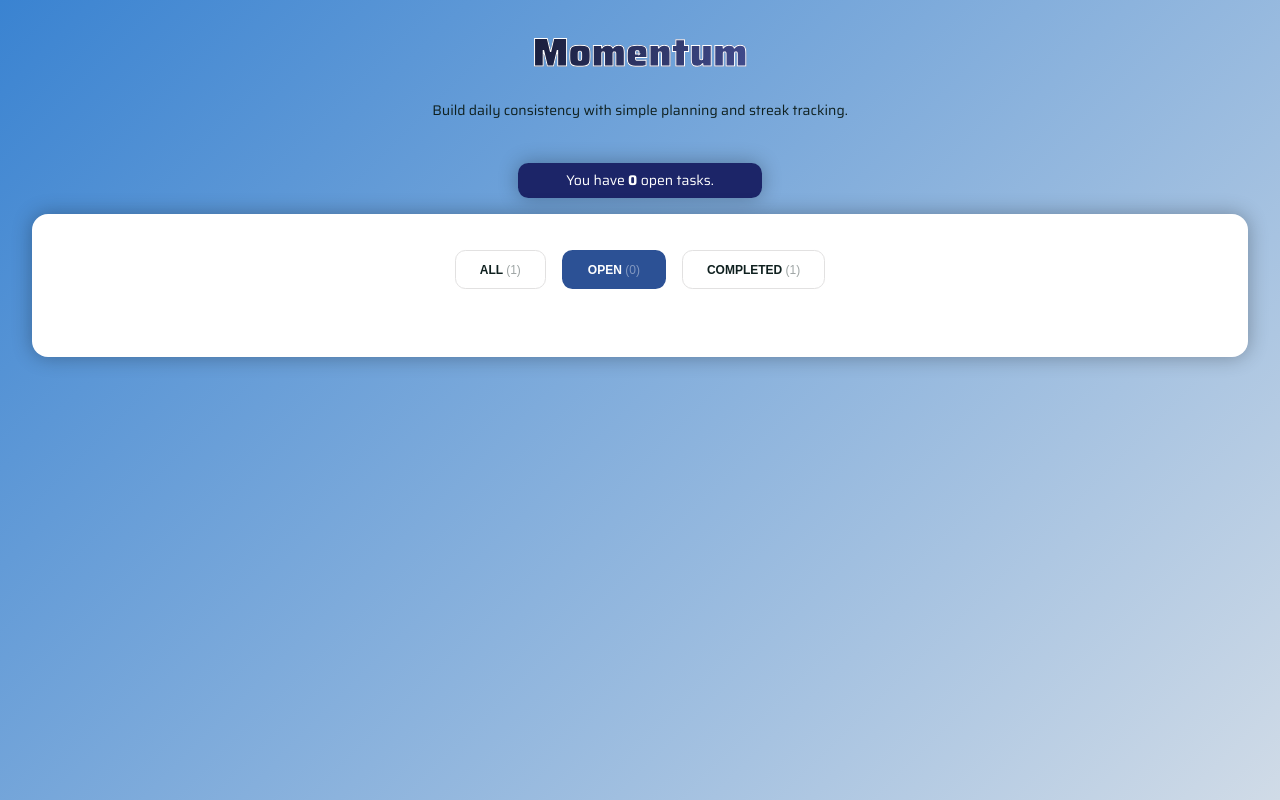
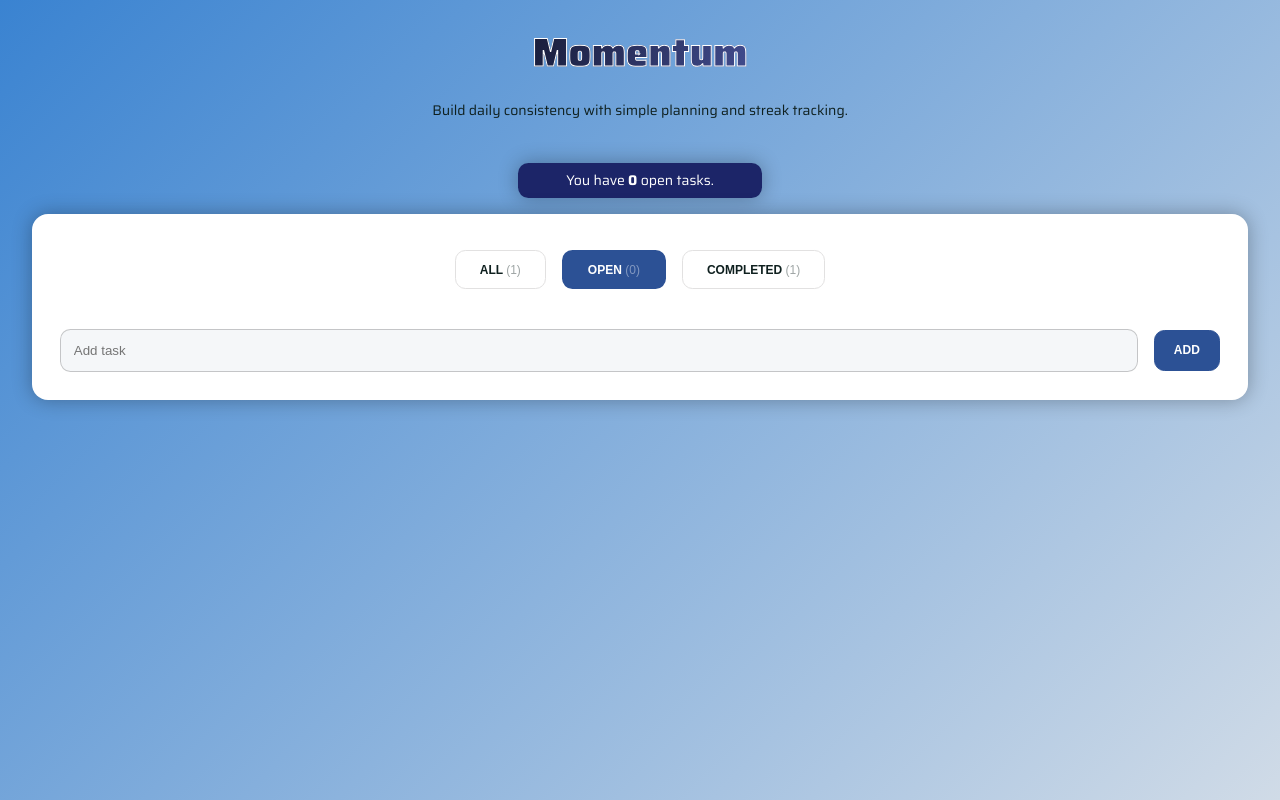
Before and after one commit to MedBouali/todo-list-react, a React (Vite) app: page / in a window 1280 px wide. Built offline with nearby package versions, Linux system fonts and the light colour scheme.

Commit message:
feat: add TodoInput component with submit handler

```diff
--- a/src/components/TodoInput.jsx
+++ b/src/components/TodoInput.jsx
@@ -1,5 +1,23 @@
-export function TodoInput() {
+import { useState } from 'react'
+
+export function TodoInput(props) {
+    const { handleAddTodo } = props
+    const [inputValue, setInputValue] = useState('')
+
     return (
-        <div></div>
+        <div className="input-container">
+            <input
+                value={inputValue} onChange={(e) => {
+                    setInputValue(e.target.value)
+                }}
+                placeholder="Add task" />
+            <button onClick={() => {
+                if (!inputValue) return
+                handleAddTodo(inputValue)
+                setInputValue('')
+            }} >
+                <i className="fa-solid fa-plus"></i> Add
+            </button>
+        </div>
     )
 }
```
